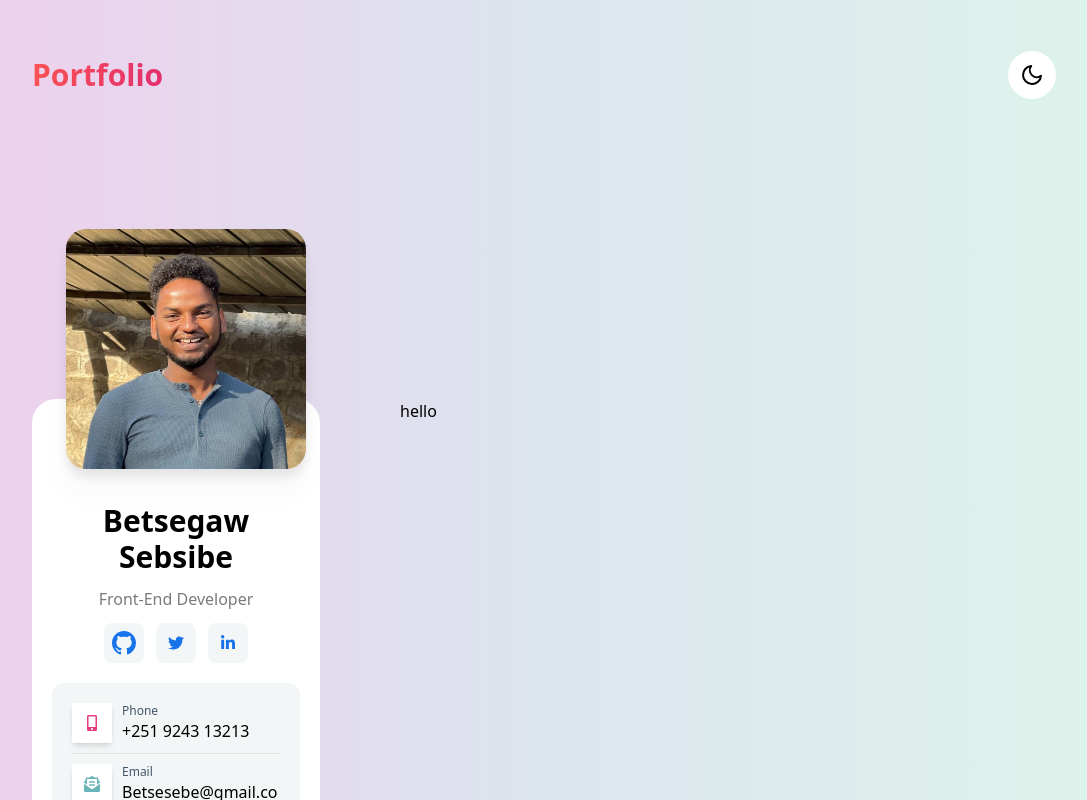
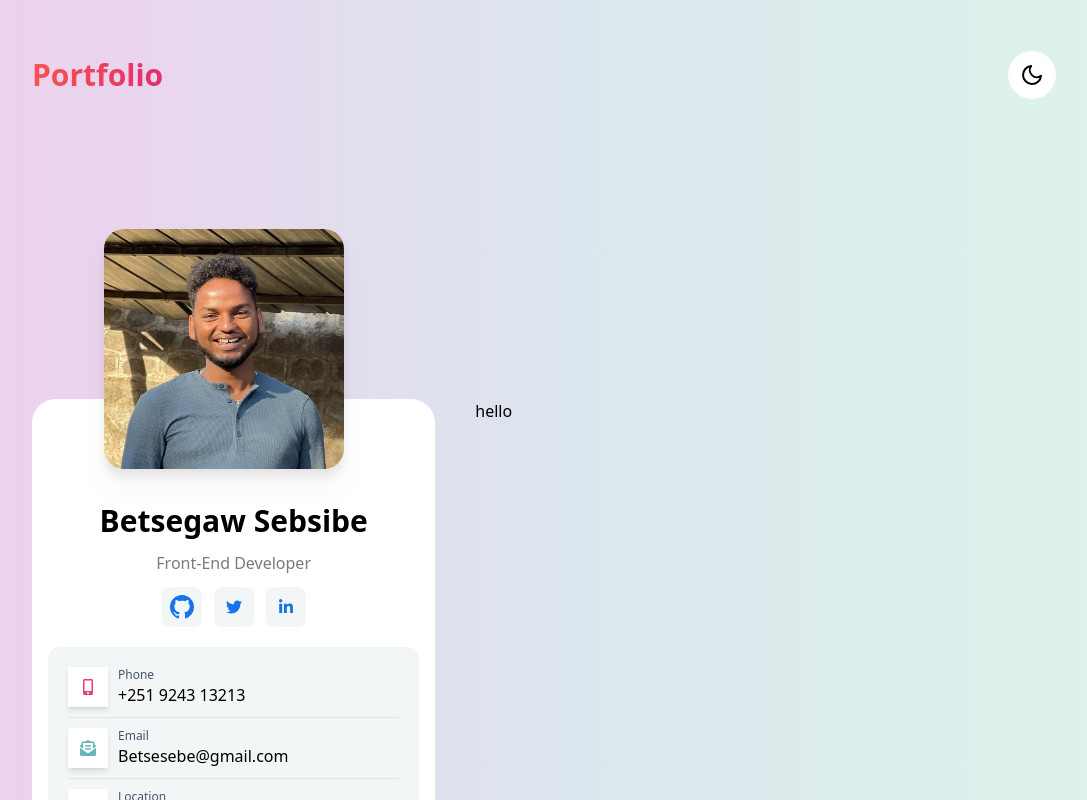
Before and after one commit to betses/portfolio-2.0, a React (Create React App) app: page / in a window 1280 px wide. Shown: the top 800 px of the page, without its empty margins (96-1183 px from the left). Built offline with nearby package versions, Linux system fonts and the light colour scheme.

Commit message:
Add mobile version home page

```diff
--- a/src/App.js
+++ b/src/App.js
@@ -6,11 +6,11 @@ function App() {
     <>
       <div className="h-full bg-gradient-to-r from-[#f0cded] via-[#dce5ee] to-[#def5eb] px-[10%] py-[4%]">
         <Navbar />
-        <div className="grid grid-cols-12 gap-20 justify-between mt-[300px]">
-          <div className="lg:col-span-4">
+        <div className="grid grid-cols-1  lg:grid-cols-12 gap-10 justify-between mt-[300px]">
+          <div className="lg:col-span-5">
             <Personaldetail />
           </div>
-          <div className="lg:col-span-8">hello</div>
+          <div className="lg:col-span-7">hello</div>
         </div>
       </div>
     </>
--- a/src/component/Personaldetail.js
+++ b/src/component/Personaldetail.js
@@ -3,10 +3,10 @@ import profile from '../image.jpg';
 
 export default function Personaldetail() {
   return (
-    <div className=" text-center bg-white px-5 py-20 rounded-3xl">
+    <div className=" text-center bg-white px-4 py-20 rounded-3xl">
       <img
         src={profile}
-        className="w-[240px] absolute left-[22%] transform -translate-x-[50%] h-[240px] drop-shadow-xl mx-auto rounded-[20px] -mt-[250px]"
+        className="w-[240px] absolute left-[50%] lg:left-[25%] transform -translate-x-[50%] h-[240px] drop-shadow-xl mx-auto rounded-[20px] -mt-[250px]"
         alt=""
       />
       <h2 className="mt-6 mb-1 font-semibold text-3xl">Betsegaw Sebsibe</h2>
```
